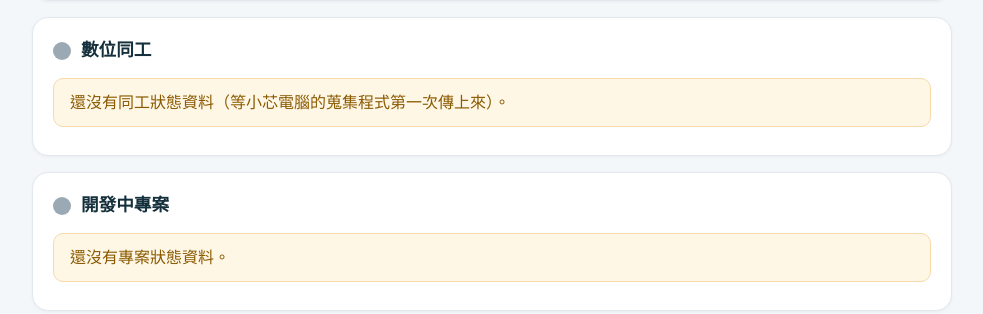
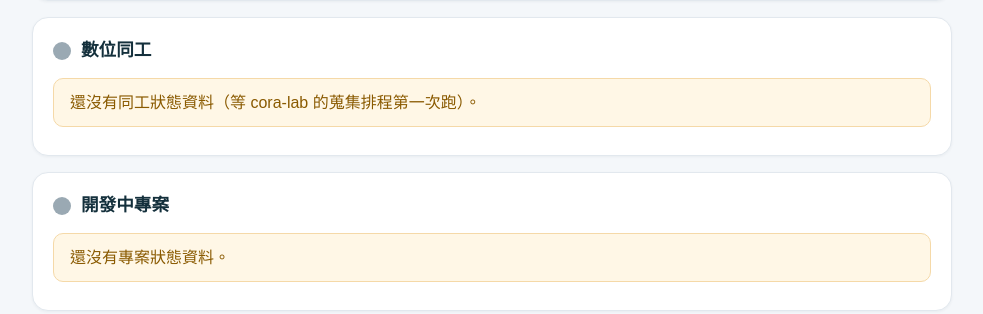
Before and after one commit to CCNDA/ops.ccnda.net, a PHP site: page / in a window 1280 px wide. Shown: the part 280-594 px from the top of the page, without its empty margins (148-1131 px from the left). Run offline with PHP 8.4, Linux system fonts and the light colour scheme.

Commit message:
v1.12.1：同工蒐集中斷的提示改指 cora-lab
同工狀態 10/15 起由 cora-lab 排程產生，推播與畫面提示仍寫「小芯電腦
可能停了」會讓人查錯地方，改成 cora-lab 的蒐集排程。
Asana 1219518658657190

Co-Authored-By: Claude Opus 5.5 <noreply@anthropic.com>

```diff
--- a/lib/agents.php
+++ b/lib/agents.php
@@ -10,7 +10,7 @@ declare(strict_types=1);
  *   （10/12 改 60、10/13 依一晚心跳紀錄改回 90）
  *   第二道沿用早報：heartbeat_check.py 判讀不是 alive（今天 07:00 後沒有排程心跳等）＝標「今日未報到」
  *
- * 資料：state/agents.json —— 小芯電腦每 2 分鐘跑共用技能 heartbeat_check.py --json 傳上來（判讀不另寫一套）。
+ * 資料：state/agents.json —— cora-lab 每 2 分鐘跑共用技能 heartbeat_check.py --json 產生（判讀不另寫一套；10/15 從小芯電腦搬來）。
  *       這裡只在它上面加即時那層。檔案超過 10 分鐘沒更新＝蒐集端可能停了。
  */
 
@@ -43,7 +43,7 @@ function agent_groups(array $agents): array
 function agents_data(): array
 {
     if (!is_file(AGENTS_FILE)) {
-        return [null, '還沒有同工狀態資料（等小芯電腦的蒐集程式第一次傳上來）。'];
+        return [null, '還沒有同工狀態資料（等 cora-lab 的蒐集排程第一次跑）。'];
     }
     $d = json_decode((string) file_get_contents(AGENTS_FILE), true);
     if (!is_array($d) || !isset($d['rows'])) {
@@ -51,7 +51,7 @@ function agents_data(): array
     }
     $age = time() - (int) filemtime(AGENTS_FILE);
     $msg = $age > AGENTS_STALE_SEC
-        ? '同工狀態 ' . (int) round($age / 60) . ' 分鐘沒有更新，小芯電腦的蒐集程式可能停了；下面是 ' . date('H:i', (int) filemtime(AGENTS_FILE)) . ' 的資料。'
+        ? '同工狀態 ' . (int) round($age / 60) . ' 分鐘沒有更新，cora-lab 的蒐集排程可能停了；下面是 ' . date('H:i', (int) filemtime(AGENTS_FILE)) . ' 的資料。'
         : '';
     if (!empty($d['unlisted'])) {
         $msg .= ($msg ? ' ' : '') . '共用硬碟有不在名單裡的心跳：' . implode('、', $d['unlisted']) . '（heartbeat_check.py 的名單要補）。';
--- a/public/index.php
+++ b/public/index.php
@@ -9,7 +9,7 @@ declare(strict_types=1);
  * （Google Workspace，限 @ccnda.org）把關。Asana 1219371344401545、1219390021775751。
  * - 任務：tools/asana_summary.py 每小時寫 state/asana_summary.json，這裡只讀檔（不碰權杖）
  * - 網站監控：lib/uptime.php（UptimeRobot 唯讀金鑰在 state/，快取 60 秒）；詳情在 uptime.php
- * - 數位同工：lib/agents.php（小芯電腦每 2 分鐘傳 state/agents.json；超過 90 分鐘沒心跳＝紅燈＋推播）
+ * - 數位同工：lib/agents.php（cora-lab 每 2 分鐘產生 state/agents.json；超過 90 分鐘沒心跳＝紅燈＋推播）
  * - 頁面每 60 秒自動重新整理（媽媽 2026-10-11 信：頁面每分鐘自動刷新）
  */
 
--- a/tools/push_watch.php
+++ b/tools/push_watch.php
@@ -11,7 +11,7 @@ declare(strict_types=1);
  * - 網站：UptimeRobot 狀態 9（中斷）且已連續 5 分鐘才推；恢復正常時推「已恢復」。
  * - Zabbix：嚴重（4）以上；問題消失時推「已解除」。API 權杖放 state/zabbix-push.token（沒有就跳過這段）。
  * - 數位同工:超過 90 分鐘沒有心跳(AGENTS_GREEN_MIN)推「停擺」,恢復時推「恢復」(2026-10-14 小布停 5 小時沒人收到通知)。
- * - 同工狀態檔由小芯電腦傳上來；超過 10 分鐘(AGENTS_STALE_SEC)沒更新,由這台自己推「蒐集中斷」,
+ * - 同工狀態檔由 cora-lab 的 agents_push.py 每 2 分鐘產生（10/15 從小芯電腦搬來）；超過 10 分鐘(AGENTS_STALE_SEC)沒更新,由這台自己推「蒐集中斷」,
  *   中斷期間不判斷各同工(檔案裡的時間會一起變舊,全部誤報停擺)。熊哥 10/15:「不能靠你自己監控…不然你掛了戰情室沒直接呈現」
  * - 資安事件由其他程式呼叫 tools/push_send.php(CCNDA 沒有申請單,熊哥 10/14)。
  */
@@ -68,9 +68,9 @@ $feed = $feedAge !== null && $feedAge > AGENTS_STALE_SEC ? 'stale' : 'ok';
 if ($feedAge !== null && isset($st['agents_feed']) && $feed !== $st['agents_feed']) {
     push_send($feed === 'stale'
         ? ['title' => '蒐集中斷：小芯', 'body' => '同工狀態 ' . (int) round($feedAge / 60) . ' 分鐘沒有更新（最後 '
-            . date('H:i', (int) filemtime(AGENTS_FILE)) . '），小芯電腦可能停了；其他同工暫時判斷不了',
+            . date('H:i', (int) filemtime(AGENTS_FILE)) . '），cora-lab 的蒐集排程可能停了；其他同工暫時判斷不了',
             'url' => '/#agents', 'tag' => 'agents-feed']
-        : ['title' => '恢復：同工狀態蒐集', 'body' => '小芯電腦又開始傳資料了', 'url' => '/#agents', 'tag' => 'agents-feed'], 'agent');
+        : ['title' => '恢復：同工狀態蒐集', 'body' => '蒐集排程又開始更新了', 'url' => '/#agents', 'tag' => 'agents-feed'], 'agent');
 }
 if ($feedAge !== null) {
     $st['agents_feed'] = $feed;
```
Also changed, not shown: CHANGELOG.md, 1 other file.
